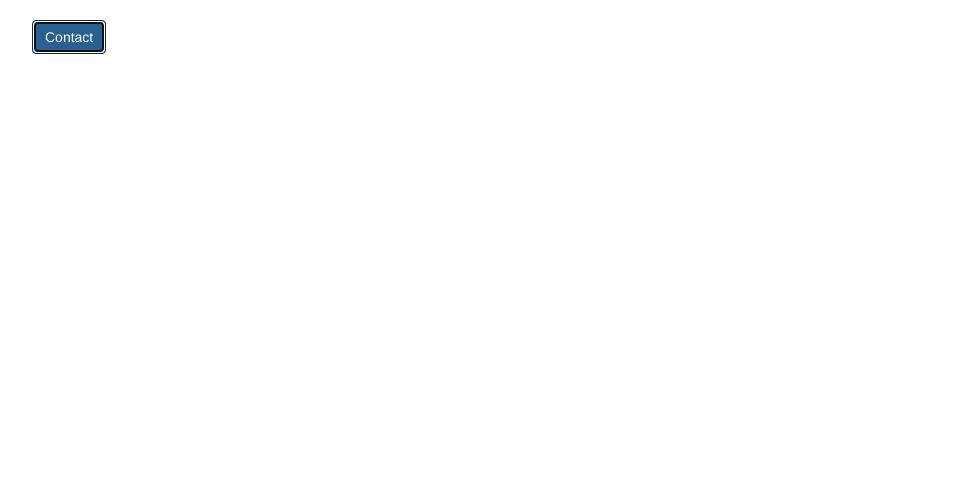
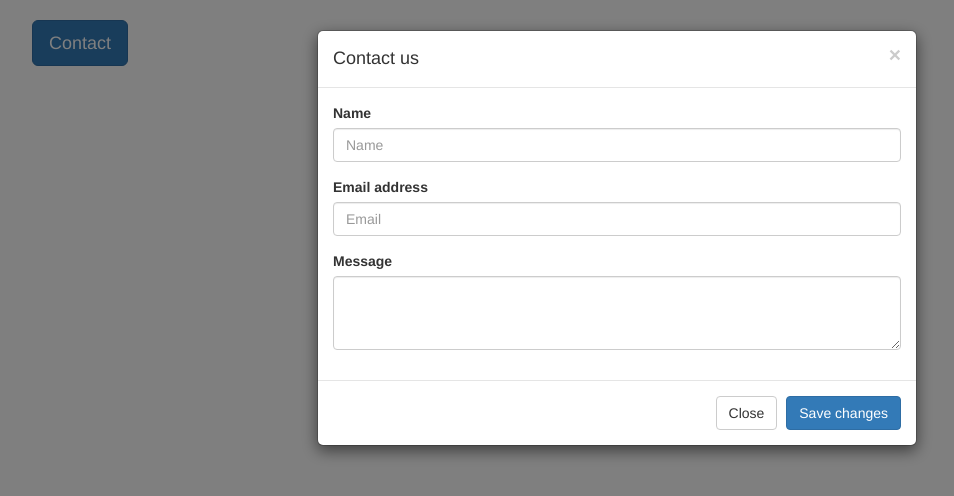
Before and after one commit to M-Gadd/Hackathon, a plain HTML site: page index.html in a window 1280 px wide. Both pictures are taken after a click on the button "Contact". Shown: the whole page, without its empty margins (23-977 px from the left). Drawn offline with nearby package versions, Linux system fonts and the light colour scheme; files whose address does not match are found by name.

Commit message:
Modal finished

```diff
--- a/index.html
+++ b/index.html
@@ -33,7 +33,9 @@
 
       <!-- PRICES  -->
       <div class="col-4">
-        <button class="btn btn-primary">Contact</button>
+          <button type="button" class="btn btn-primary btn-lg" data-toggle="modal" data-target="#myModal">
+              Contact
+            </button>
       </div>
 
     </div>
@@ -46,6 +48,43 @@
 
   </footer>
 
+  <!-- Modal -->
+<div class="modal fade" id="myModal" tabindex="-1" role="dialog" aria-labelledby="myModalLabel">
+    <div class="modal-dialog" role="document">
+      <div class="modal-content">
+        <div class="modal-header">
+          <button type="button" class="close" data-dismiss="modal" aria-label="Close"><span aria-hidden="true">&times;</span></button>
+          <h4 class="modal-title" id="myModalLabel">Contact us</h4>
+        </div>
+        <div class="modal-body">
+            <form>
+            <div class="form-group">
+              <label for="name">Name</label>
+              <input type="text" class="form-control" id="name" placeholder="Name">
+            </div>
+
+            <div class="form-group">
+            <label for="exampleInputEmail1">Email address</label>
+            <input type="email" class="form-control" id="exampleInputEmail1" placeholder="Email">
+            </div>
+
+            <div class="form-group">
+                <label for="textMessage">Message</label>
+               <textarea class="form-control"  id="textMessage" rows="3"></textarea>
+                </div>
+
+
+            </form>
+        </div>
+        <div class="modal-footer">
+          <button type="button" class="btn btn-default" data-dismiss="modal">Close</button>
+          <button type="button" class="btn btn-primary">Save changes</button>
+        </div>
+      </div>
+    </div>
+  </div>
+
+  <script src="http://code.jquery.com/jquery-3.3.1.min.js" integrity="sha256-FgpCb/KJQlLNfOu91ta32o/NMZxltwRo8QtmkMRdAu8=" crossorigin="anonymous"></script>
   <script src="https://maxcdn.bootstrapcdn.com/bootstrap/3.3.7/js/bootstrap.min.js" integrity="sha384-Tc5IQib027qvyjSMfHjOMaLkfuWVxZxUPnCJA7l2mCWNIpG9mGCD8wGNIcPD7Txa" crossorigin="anonymous"></script>
   <script src="./javascript/script.js"></script>
 </body>
```
